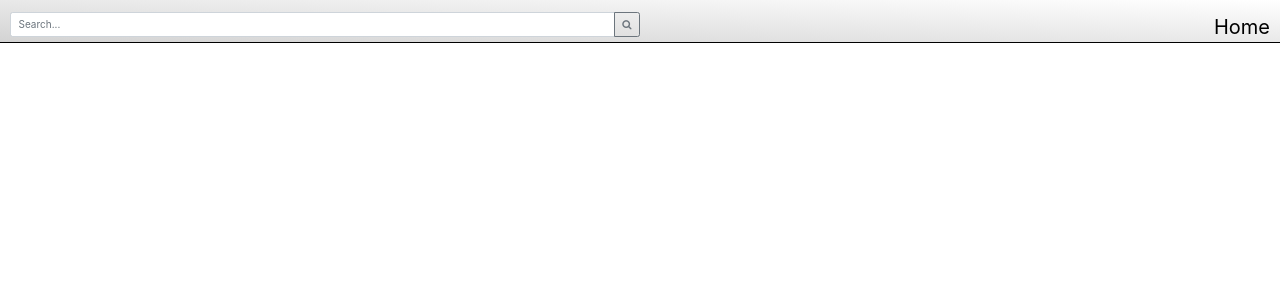
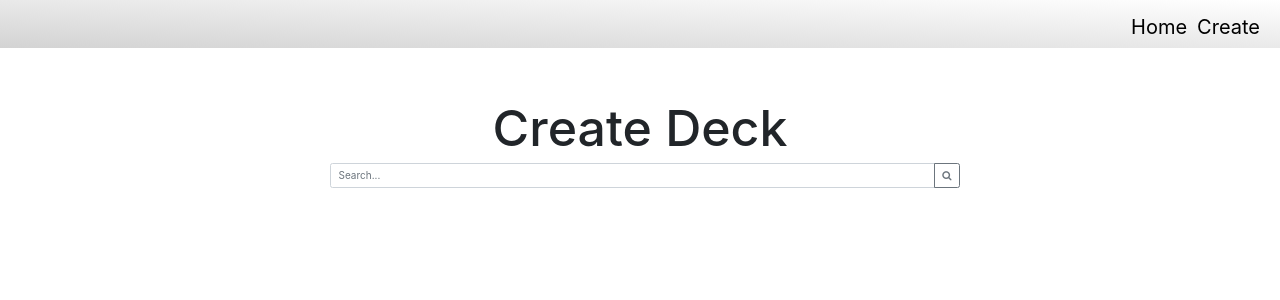
Before and after one commit to alexha415/edhblocks, a React (Create React App) app: page /create in a window 1280 px wide. Shown: the top 300 px of the page. Built offline with nearby package versions, Linux system fonts and the light colour scheme.

Commit message:
refactor search to own page

```diff
--- a/src/App.css
+++ b/src/App.css
@@ -19,12 +19,18 @@ body{
   padding: 0px;
 }
 
-.header{
+.flex-container-row{
   display: flex;
   flex-direction: row;
+}
+.flex-container-col{
+  display: flex;
+  flex-direction: column;
+}
+.header{
   padding-top: 1.2rem;
+  padding-bottom: .6rem;
   background-image: linear-gradient(to top right, lightgrey, white);
-  border-bottom: .1rem solid black;
 }
 
 .search-bar{
@@ -32,12 +38,16 @@ body{
   width: 50%;
 }
 
-.nav-bar{
+ul.nav-bar{
   font-size: 2rem;
   list-style-type: none;
   margin-bottom: 0px;
   margin-left: auto;
   padding-right: 1rem;
+}
+li.nav-bar-item{
+  display: inline-block;
+  margin-right: 1rem;
 }
 .nav-bar-link:hover{
   text-decoration: none;
@@ -71,3 +81,21 @@ body{
     grid-template-columns: repeat(1,1fr);
   }
 }
+
+.create{
+  align-items: center;
+  margin-top: 5rem;
+}
+.create-title{
+  font-size: 5rem;
+  animation: fadeIn 1s;
+}
+
+@keyframes fadeIn{
+  0%{
+    opacity: 0;
+  }
+  100%{
+    opacity: 1;
+  }
+}
--- a/src/App.js
+++ b/src/App.js
@@ -1,10 +1,14 @@
 import React from 'react';
 import './App.css';
 import {BrowserRouter as Router, Switch, Route} from 'react-router-dom';
-import Header from './components/layout/header/Header';
-import Home from './components/pages/Home';
+
 import store from './store';
 import {Provider} from 'react-redux';
+
+import Home from './components/pages/Home';
+import Create from './components/pages/Create';
+import Header from './components/layout/header/Header';
+
 function App() {
   return (
     <Provider store={store}>
@@ -13,6 +17,7 @@ function App() {
           <Header/>
           <Switch>
             <Route exact path='/' component={Home}></Route>
+            <Route exact path='/create' component={Create}></Route>
           </Switch>
         </div>
       </Router>
--- a/src/components/layout/header/Header.js
+++ b/src/components/layout/header/Header.js
@@ -1,15 +1,14 @@
 import React from 'react'
 import {Link} from 'react-router-dom';
-import Searchbar from './Searchbar';
 const Header = () => {
   return (
-    <div className="header">
-      <div className='search-bar'>
-        <Searchbar className='search-bar'/>
-      </div>
+    <div className="flex-container-row header">
       <ul className='nav-bar'>
         <li className="nav-bar-item">
           <Link to="/" className="nav-bar-link">Home</Link>
+        </li>
+        <li className="nav-bar-item">
+          <Link to="/create" className="nav-bar-link">Create</Link>
         </li>
       </ul>
     </div>
--- a/src/components/layout/header/Searchbar.js
+++ b/src/components/layout/header/Searchbar.js
@@ -17,14 +17,17 @@ const Searchbar = ({ searchCards }) => {
     setText('');
   }
 
-
+  const onClick = (e) => {
+    e.preventDefault();
+    onSubmit(e);
+  }
   return (
     <Fragment>
       <form onSubmit={onSubmit}>
         <div className="input-group">
           <input type="text" className='form-control' value={text} for='text' placeholder='Search...' name='text' onChange={onChange}/>
           <div className="input-group-append">
-            <a href="#" className='btn btn-outline-secondary'>
+            <a href="#" className='btn btn-outline-secondary' onClick={onClick}>
               <i className='fa fa-search' style={{height: '100%'}}></i>
             </a>
           </div>
--- /dev/null
+++ b/src/components/pages/Create.js
@@ -0,0 +1,17 @@
+import React from 'react'
+import CardList from '../card/CardList';
+import Searchbar from'../layout/header/Searchbar';
+
+const Create = () => {
+  return (
+    <div className="flex-container-col create">
+    <h4 className='create-title'>Create Deck</h4>
+      <div className='search-bar'>
+        <Searchbar className='search-bar'/>
+      </div>
+      <CardList/>
+    </div>
+  )
+}
+
+export default Create
--- a/src/components/pages/Home.js
+++ b/src/components/pages/Home.js
@@ -1,9 +1,8 @@
 import React from 'react'
-import CardList from '../card/CardList';
+
 const Home = () => {
   return (
-    <div className="Home">
-      <CardList/>
+    <div className="home">
     </div>
   )
 }
```
